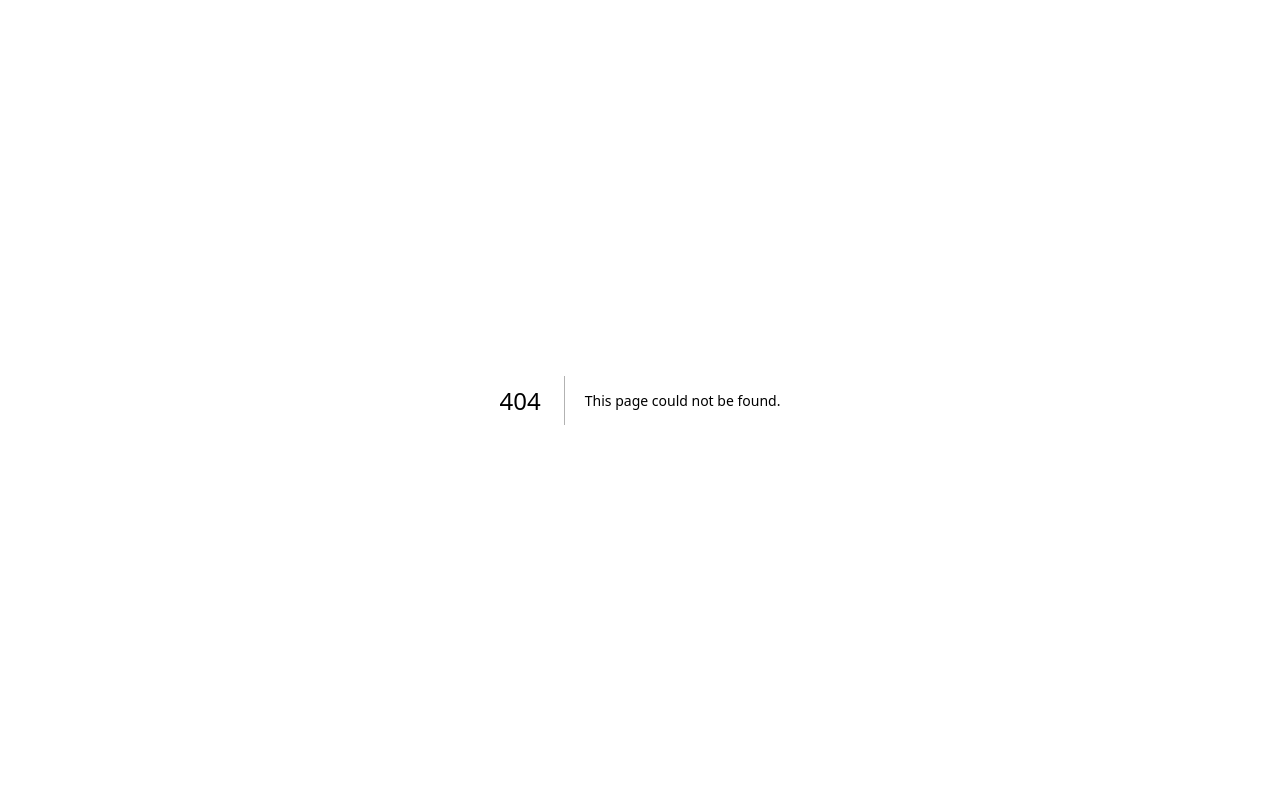
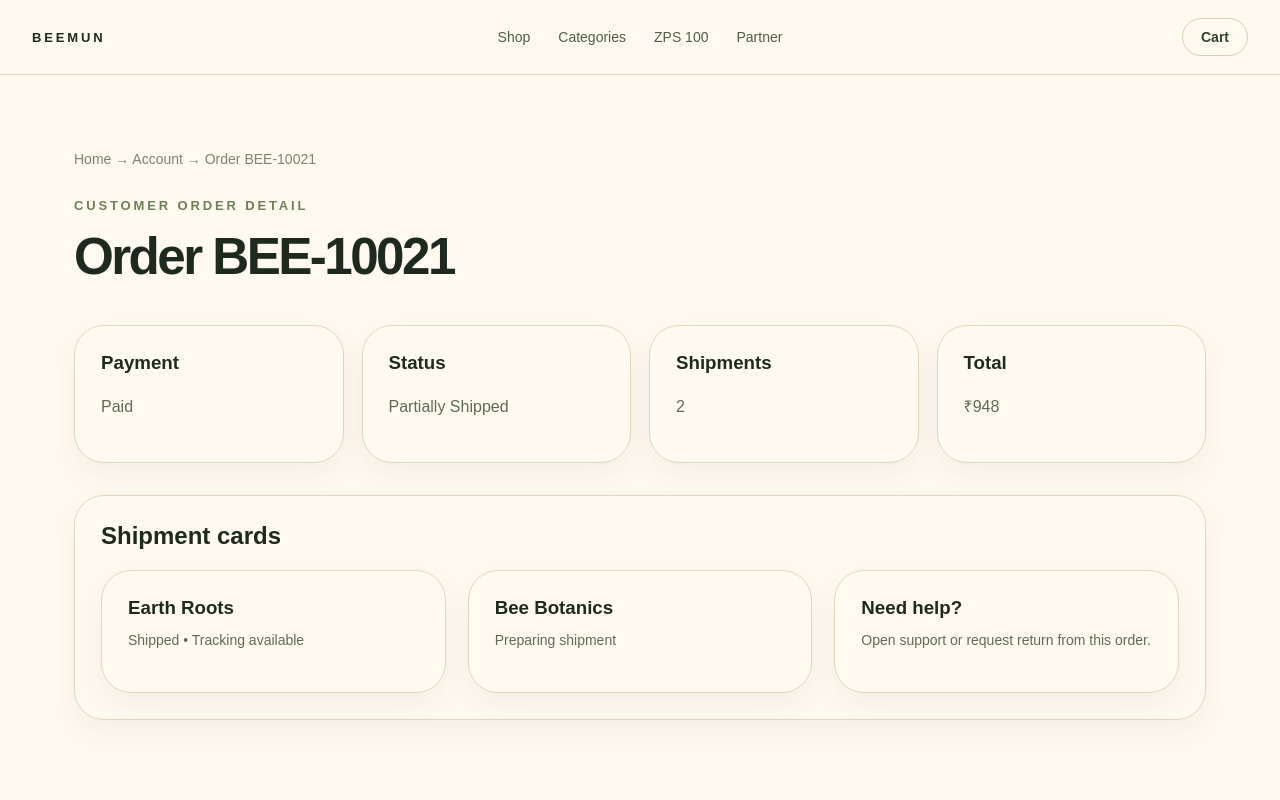
Before and after one commit to reveritnow/beemun-frontend, a Next.js app: page /order-detail-demo in a window 1280 px wide. Before the commit this address had no page. Shown: the top 800 px of the page. Built offline with nearby package versions, Linux system fonts and the light colour scheme.

Commit message:
Create customer order detail demo page

```diff
--- /dev/null
+++ b/src/app/order-detail-demo/page.tsx
@@ -0,0 +1,18 @@
+import SiteHeader from '@/components/SiteHeader'
+import SiteFooter from '@/components/SiteFooter'
+
+export default function OrderDetailDemoPage() {
+  return (
+    <main>
+      <SiteHeader />
+      <section className="section-wrap dashboard-page">
+        <div className="breadcrumb">Home → Account → Order BEE-10021</div>
+        <p className="section-eyebrow">Customer order detail</p>
+        <h1>Order BEE-10021</h1>
+        <div className="dashboard-grid"><div className="dashboard-panel"><h3>Payment</h3><p>Paid</p></div><div className="dashboard-panel"><h3>Status</h3><p>Partially Shipped</p></div><div className="dashboard-panel"><h3>Shipments</h3><p>2</p></div><div className="dashboard-panel"><h3>Total</h3><p>₹948</p></div></div>
+        <section className="product-info-section"><h2>Shipment cards</h2><div className="three-grid"><div className="info-card"><h3>Earth Roots</h3><p>Shipped • Tracking available</p></div><div className="info-card"><h3>Bee Botanics</h3><p>Preparing shipment</p></div><div className="info-card"><h3>Need help?</h3><p>Open support or request return from this order.</p></div></div></section>
+      </section>
+      <SiteFooter />
+    </main>
+  )
+}
```
